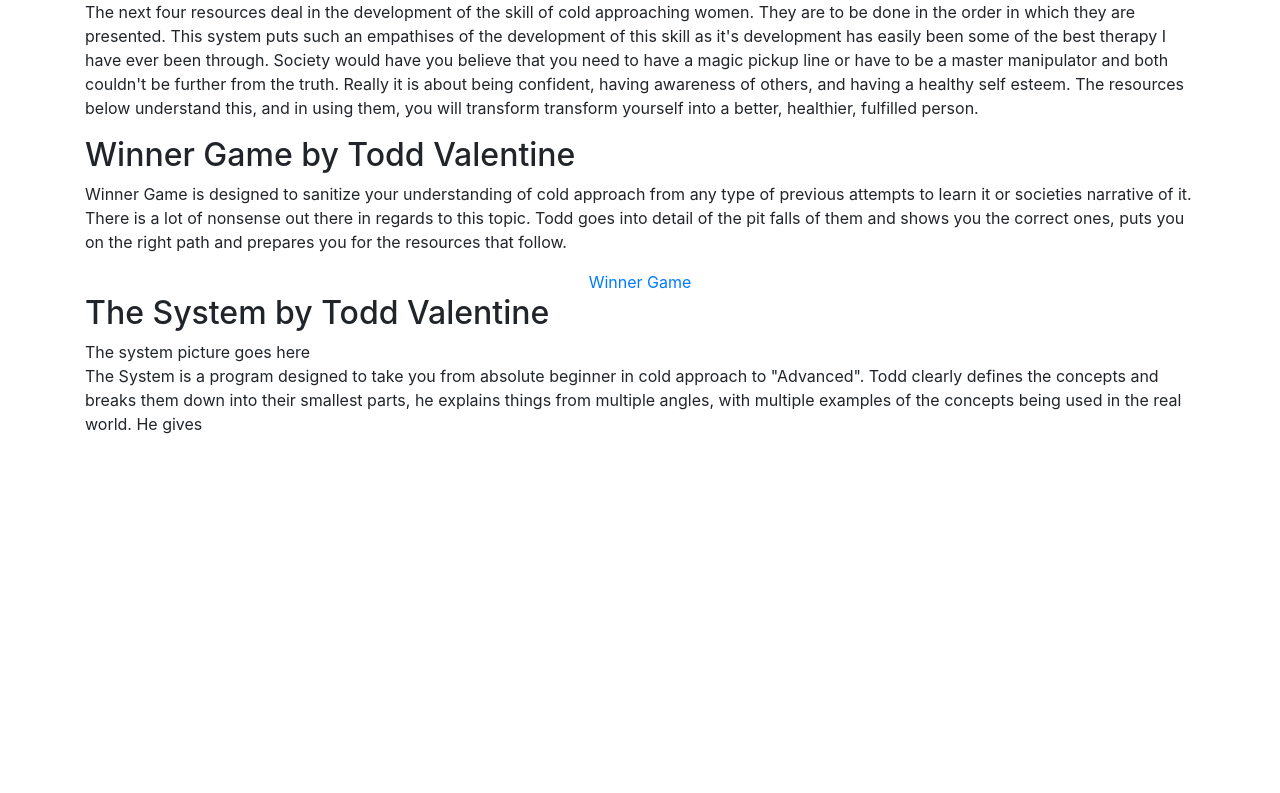
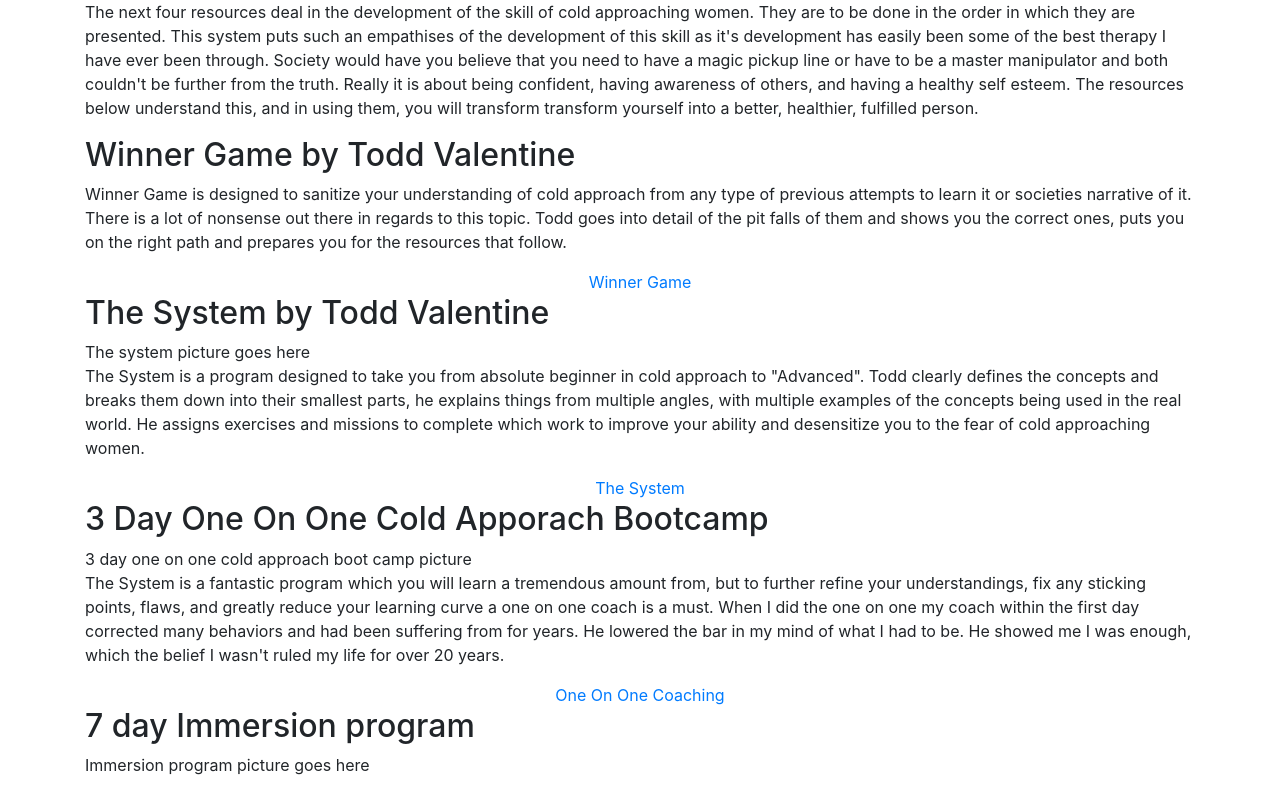
Before and after one commit to Christopher-Jakob/maleabuserecovery, an Angular app: page / in a window 1280 px wide. Shown: the part 1547-2340 px from the top of the page. Before the commit the page ends 1999 px from the top, so only its background shows below. Built offline with nearby package versions, Linux system fonts and the light colour scheme.

Commit message:
pushing all new code to the code holding place

```diff
--- a/src/app/infopage/infopage.component.html
+++ b/src/app/infopage/infopage.component.html
@@ -83,7 +83,7 @@
         Over your life have made some very strong connections to the negative behaviors and beliefs that have been hurting you. In order to remove those connections and allow new ones to form you
         have to be exposed to the concepts in different scenarios over and over again. Coreys youtube channel is filled with videos of him answering his clients question emails. Corey has made
         over a thousand of these videos many of which cover the same topic but from different angle to different angle. This results in you gaining a tremendous amount of experience in the topics Corey teaches for free.
-        (Without you having to go through the clients experience to learn). The more you watch the videos, the more things click,  the better you become.</p>
+        (Without you having to go through the clients experience to learn). The more you watch the videos, the more things click, the better you become.</p>
       </div>
       <div class="text-center">
         <a target="_blank" href="">Coreys You Tube</a>
@@ -117,7 +117,37 @@
       </div>
       <div class="text-left">
         <p>The System is a program designed to take you from absolute beginner in cold approach to "Advanced". Todd clearly defines the concepts and breaks them down
-        into their smallest parts, he explains things from multiple angles, with multiple examples of the concepts being used in the real world. He gives  </p>
+        into their smallest parts, he explains things from multiple angles, with multiple examples of the concepts being used in the real world. He assigns exercises and missions to complete which
+        work to improve your ability and desensitize you to the fear of cold approaching women. </p>
+      </div>
+      <div class="text-center">
+        <a target="_blank" href="http://systembytodd.com/landingpage/">The System</a>
+      </div>
+      <div class="text-left">
+        <h2>3 Day One On One Cold Apporach Bootcamp</h2>
+      </div>
+      <div>
+        3 day one on one cold approach boot camp picture
+      </div>
+      <div class="text-left">
+        <p>The System is a fantastic program which you will learn a tremendous amount from, but to further refine your understandings, fix any sticking points, flaws, and greatly reduce your learning
+        curve a one on one coach is a must. When I did the one on one my coach within the first day corrected many behaviors and had been suffering from for years. He lowered the bar in my mind
+          of what I had to be. He showed me I was enough, which the belief I wasn't ruled my life for over 20 years.</p>
+      </div>
+      <div class="text-center">
+        <a target="_blank" href="https://www.toddvdating.com/live/">One On One Coaching</a>
+      </div>
+      <div class="text-left">
+        <h2>7 day Immersion program</h2>
+      </div>
+      <div>
+        Immersion program picture goes here
+      </div>
+      <div class="text-left">
+        <p>
+
+        </p>
+
       </div>
     </div>
   </div>
```
